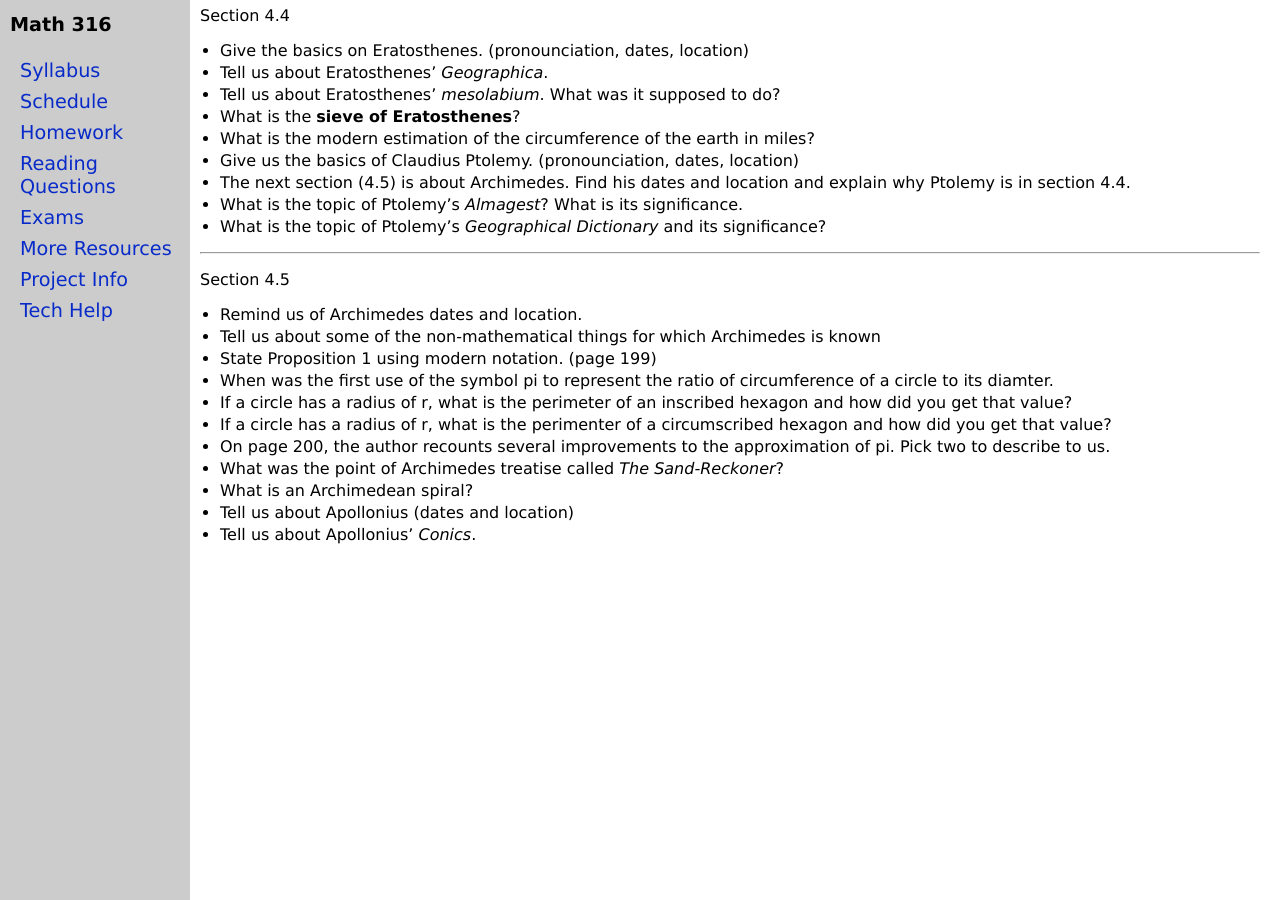
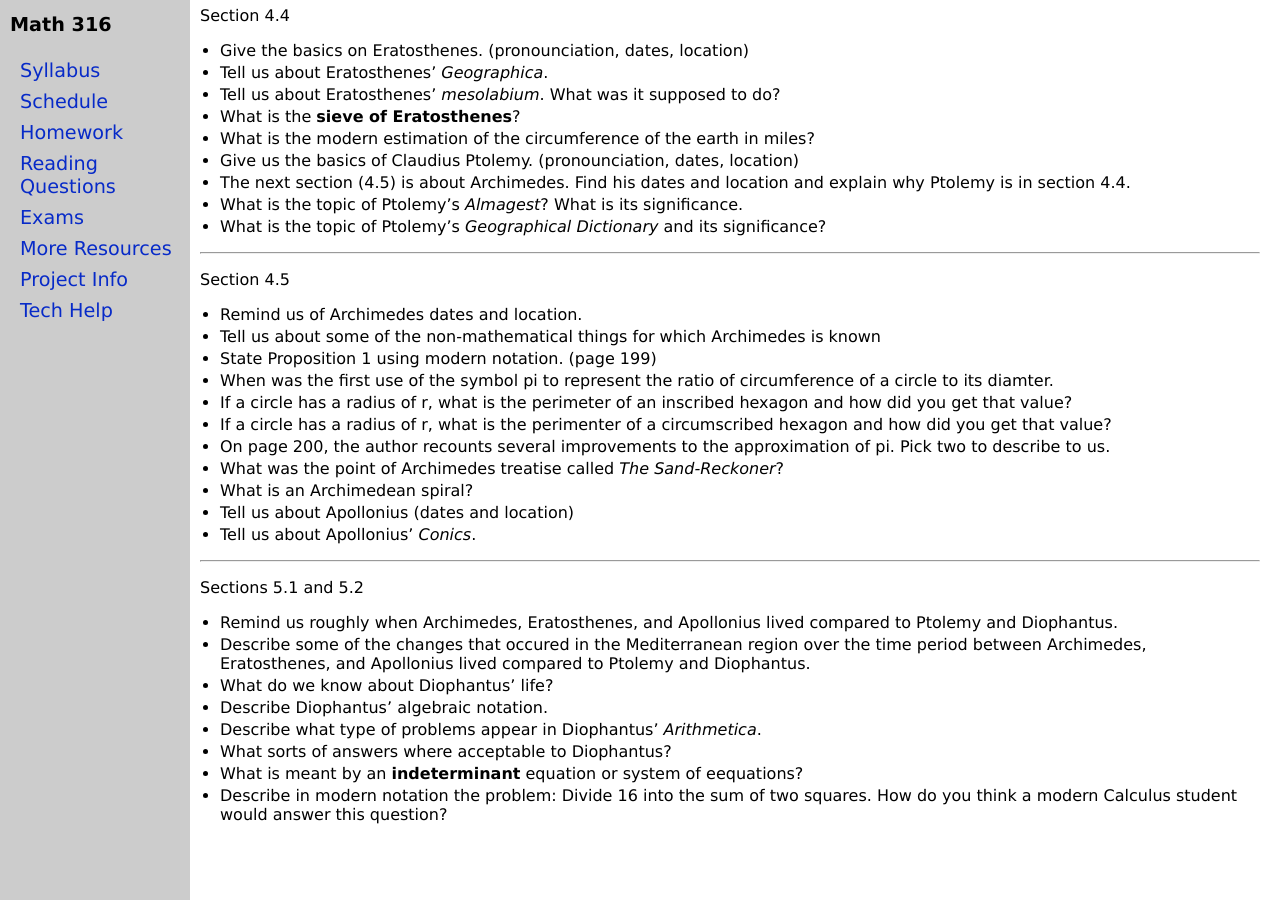
Before and after one commit to jrfaudree/HOM, a Jekyll site: the page built from rq.md, in a window 1280 px wide and 900 px high, scrolled down 3699 px. Built offline with Jekyll 4.4.1, drawn with Linux system fonts in a browser that asks for light colours.

Commit message:
Update rq.md

```diff
--- a/rq.md
+++ b/rq.md
@@ -195,4 +195,17 @@ Section 4.5
 - Tell us about Apollonius (dates and location)
 - Tell us about Apollonius' *Conics*.
 
+______________________
+
+Sections 5.1 and 5.2
+
+- Remind us roughly when Archimedes, Eratosthenes, and Apollonius lived compared to Ptolemy and Diophantus.
+- Describe some of the changes that occured in the Mediterranean region over the time period between Archimedes, Eratosthenes, and Apollonius lived compared to Ptolemy and Diophantus.
+- What do we know about Diophantus' life?
+- Describe Diophantus' algebraic notation.
+- Describe what type of problems appear in Diophantus' *Arithmetica*.
+- What sorts of answers where acceptable to Diophantus?
+- What is meant by an **indeterminant** equation or system of eequations?
+- Describe in modern notation the problem: Divide 16 into the sum of two squares. How do you think a modern Calculus student would answer this question?
+
 <div style="padding-bottom: 40px"></div>
```
